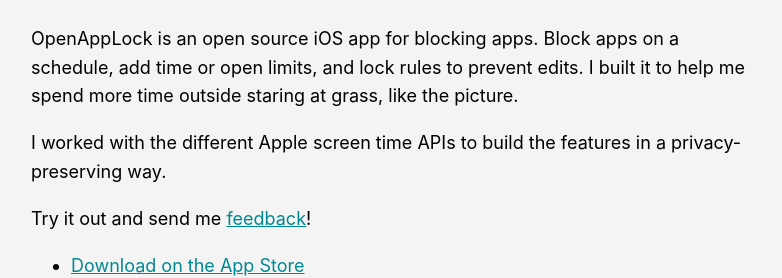
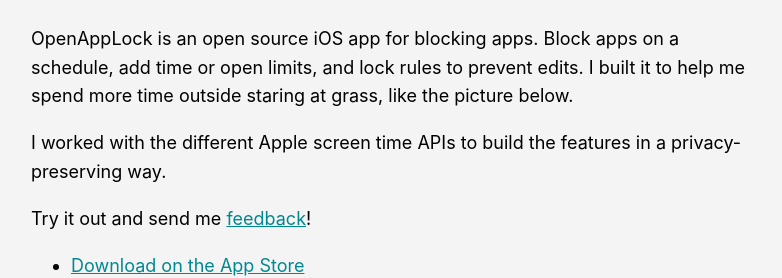
Before and after one commit to brendan-ch/brendan-ch.github.io, a Jekyll site: the page built from _notes/openapplock.md, in a window 1280 px wide. Shown: the part 921-1199 px from the top of the page, without its empty margins (249-1031 px from the left). Built offline with Jekyll 4.4.1, drawn with Linux system fonts in a browser that asks for light colours; part of the change alters nothing that is shown.

Commit message:
Publish: add correct alt text for OpenAppLock screenshots

```diff
--- a/_notes/openapplock.md
+++ b/_notes/openapplock.md
@@ -5,9 +5,9 @@ related: ""
 title: OpenAppLock
 ---
 
-![](/assets/img/openapplock-1.png)
+![Screenshots of OpenAppLock, including the home page with three active rules, and the new rule page with rule templates.](/assets/img/openapplock-1.png)
 
-OpenAppLock is an open source iOS app for blocking apps. Block apps on a schedule, add time or open limits, and lock rules to prevent edits. I built it to help me spend more time outside staring at grass, like the picture.
+OpenAppLock is an open source iOS app for blocking apps. Block apps on a schedule, add time or open limits, and lock rules to prevent edits. I built it to help me spend more time outside staring at grass, like the picture below.
 
 I worked with the different Apple screen time APIs to build the features in a privacy-preserving way.
 
```
